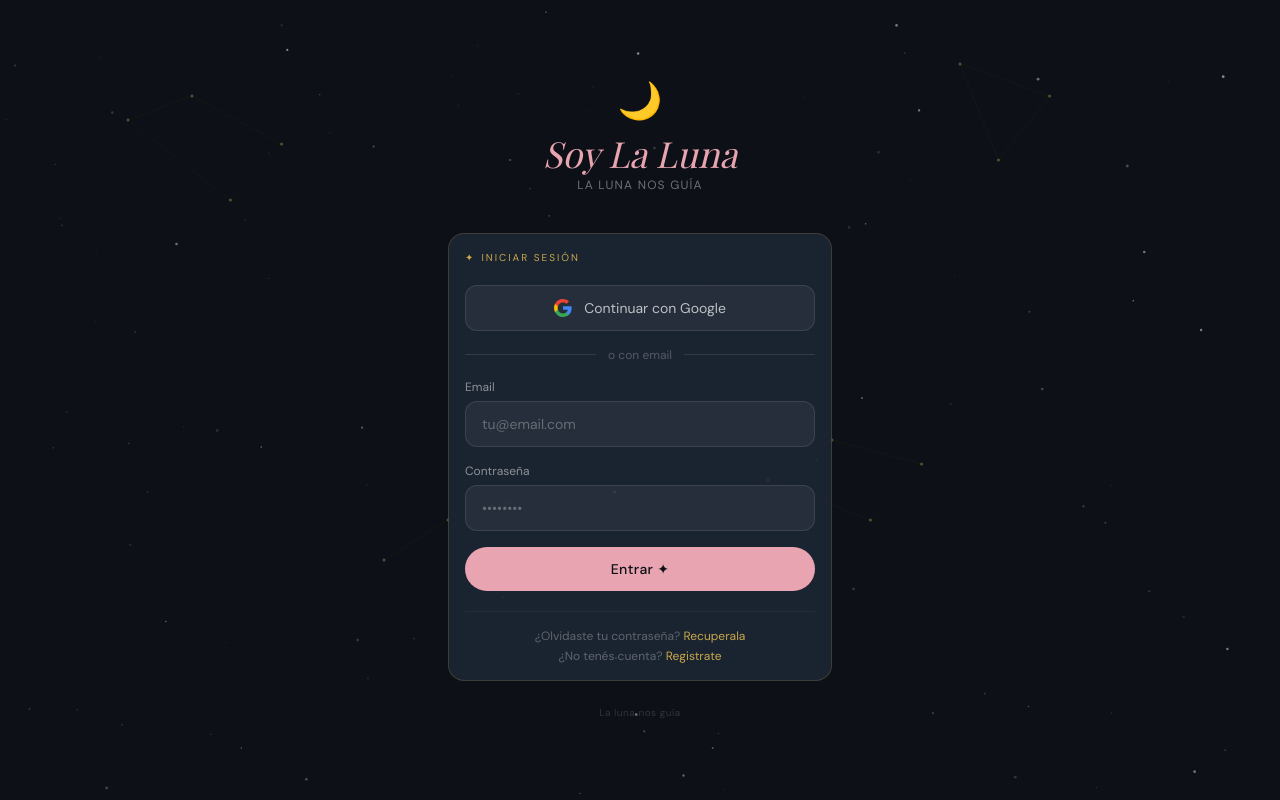
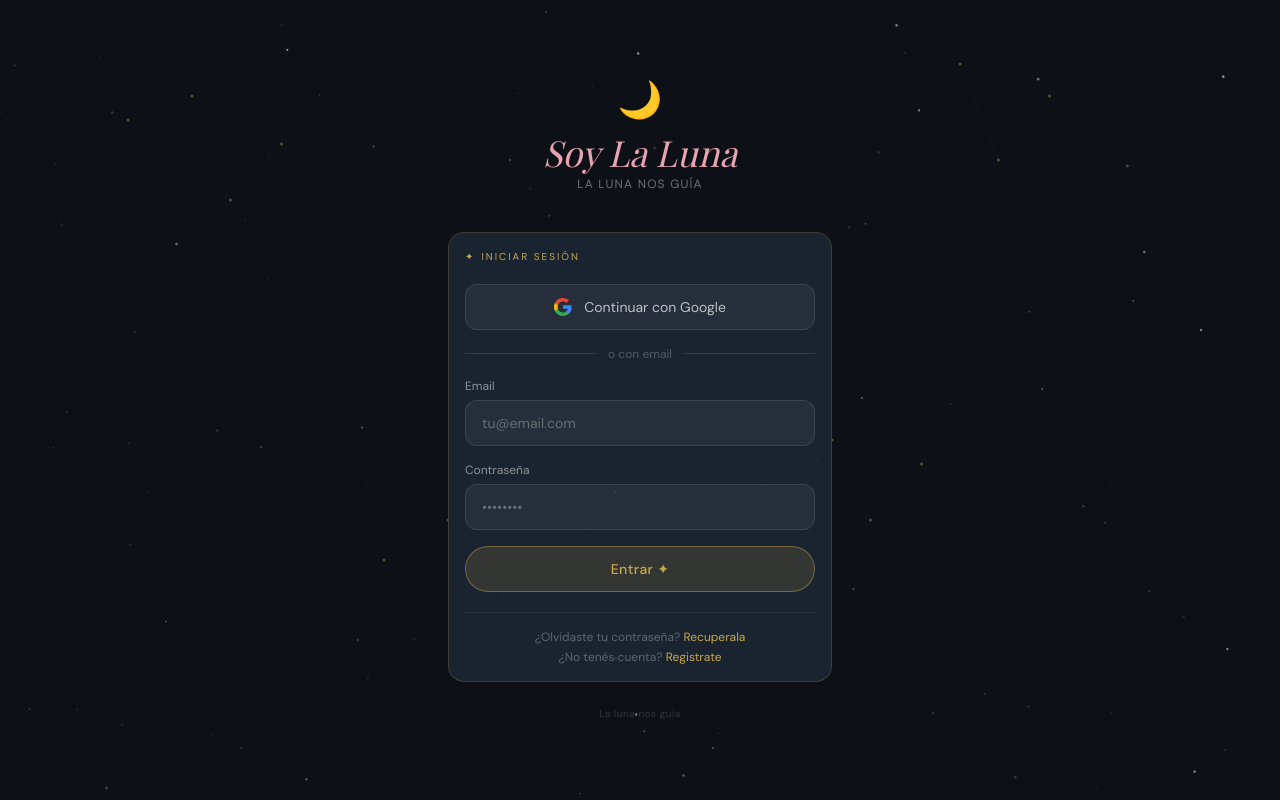
Before and after one commit to Belen-Humbert/soy-la-luna-app, a React (Vite) app: page /login in a window 1280 px wide. Built offline with nearby package versions, Linux system fonts and the light colour scheme; no server answers; a web font is replaced by a local one.

Commit message:
botón primario dorado suave

```diff
--- a/src/components/Footer.jsx
+++ b/src/components/Footer.jsx
@@ -12,7 +12,7 @@ export default function Footer() {
           <div className="text-center mb-4">
             <p className="font-serif italic text-luna-rose text-lg mb-0.5">🌙 La Luna</p>
             <p className="text-white/30 text-[10px] tracking-widest uppercase">
-              Lecturas que nos ayudan a conectar ✦
+              Lecturas conscientes para momentos de claridad
             </p>
           </div>
 
@@ -68,7 +68,7 @@ export default function Footer() {
 
           {/* Copyright */}
           <p className="text-center text-white/20 text-[10px] tracking-wider">
-            © 2025 La Luna — Belén Humbert ✦
+            © 2025 La Luna — Belén Humbert · Hecho con intención ✦
           </p>
         </div>
       </div>
--- a/src/index.css
+++ b/src/index.css
@@ -13,17 +13,11 @@
     color: #e8e8e8;
     font-family: 'DM Sans', system-ui, sans-serif;
     -webkit-font-smoothing: antialiased;
-    /* iOS safe area (notch + barra inferior) */
     padding-top: env(safe-area-inset-top);
     padding-left: env(safe-area-inset-left);
     padding-right: env(safe-area-inset-right);
     min-height: 100vh;
     min-height: -webkit-fill-available;
-  }
-
-  /* Fix barra inferior iPhone */
-  .pb-safe {
-    padding-bottom: max(1.5rem, env(safe-area-inset-bottom));
   }
 
   * {
@@ -33,7 +27,18 @@
 
 @layer components {
   .btn-primary {
-    @apply w-full py-3 px-6 rounded-full bg-luna-rose text-luna-bg font-medium text-sm tracking-wide transition-all duration-200 hover:bg-luna-rose-light active:scale-95;
+    @apply w-full py-3 px-6 rounded-full font-medium text-sm tracking-wide transition-all duration-200 active:scale-95;
+    background: rgba(201, 168, 76, 0.15);
+    color: #c9a84c;
+    border: 1px solid rgba(201, 168, 76, 0.45);
+  }
+  .btn-primary:hover {
+    background: rgba(201, 168, 76, 0.25);
+    border-color: rgba(201, 168, 76, 0.65);
+  }
+  .btn-primary:disabled {
+    opacity: 0.5;
+    cursor: not-allowed;
   }
 
   .btn-secondary {
```
